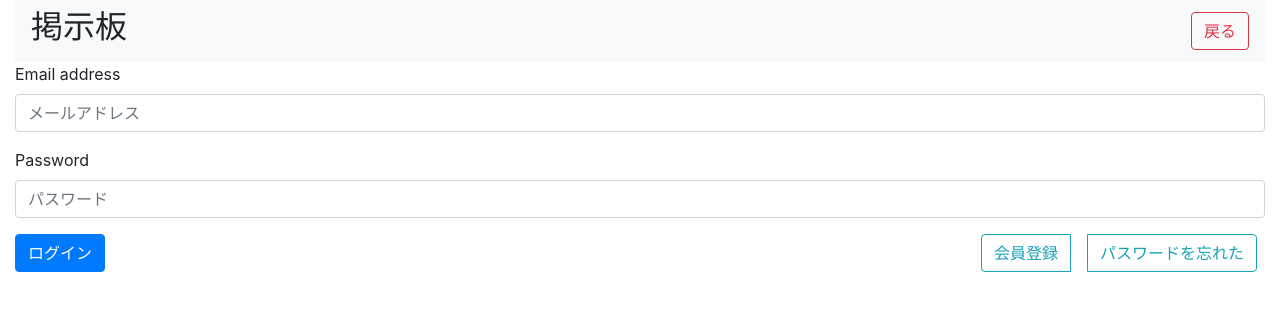
After one commit to znak99/mamp-sample, a PHP site: page /login.php in a window 1280 px wide. The commit adds this page. Shown: the top 311 px of the page. Run offline with PHP 8.4, Linux system fonts and the light colour scheme.

Commit message:
Create Login page

```diff
--- a/index.php
+++ b/index.php
@@ -11,8 +11,10 @@
     <div class="container-fluid">
 
       <nav class="navbar navbar-light bg-light">
-        <a class="navbar-brand">掲示板</a>
-        <a href="" class="btn btn-outline-primary">ログイン</a>
+        <a class="navbar-brand">
+          <p class="h2">掲示板</p>
+        </a>
+        <a href="/login.php" class="btn btn-outline-primary">ログイン</a>
       </nav>
 
       <div class="d-flex flex-column align-items-center justify-content-center">
--- /dev/null
+++ b/login.php
@@ -0,0 +1,38 @@
+<!DOCTYPE html>
+<html lang="ja">
+	<head>
+		<meta charset="UTF-8">
+		<meta http-equiv="X-UA-Compatible" content="IE=edge">
+		<meta name="viewport" content="width=device-width, initial-scale=1.0">
+		<title>掲示板 - ログイン</title>
+		<link rel="stylesheet" href="https://cdn.jsdelivr.net/npm/bootstrap@4.5.3/dist/css/bootstrap.min.css" integrity="sha384-TX8t27EcRE3e/ihU7zmQxVncDAy5uIKz4rEkgIXeMed4M0jlfIDPvg6uqKI2xXr2" crossorigin="anonymous">
+	</head>
+	<body>
+		<div class="container-fluid">
+
+			<nav class="navbar navbar-light bg-light">
+				<p class="h2">掲示板</p>
+				<a href="/" class="btn btn-outline-danger">戻る</a>
+			</nav>
+
+			<form>
+				<div class="form-group">
+					<label for="exampleInputEmail1">Email address</label>
+					<input name="email" type="email" class="form-control" id="exampleInputEmail1" aria-describedby="emailHelp" placeholder="メールアドレス">
+				</div>
+				<div class="form-group">
+					<label for="exampleInputPassword1">Password</label>
+					<input name="password" type="password" class="form-control" id="exampleInputPassword1" placeholder="パスワード">
+				</div>
+				<div class="d-flex justify-content-between">
+					<button type="submit" class="btn btn-primary">ログイン</button>
+					<div class="btn-group" role="group" aria-label="Basic example">
+						<a href="" class="btn btn-outline-info mx-2">会員登録</a>
+						<a href="" class="btn btn-outline-info mx-2">パスワードを忘れた</a>
+					</div>
+				</div>
+			</form>
+
+		</div>
+	</body>
+</html>
```
